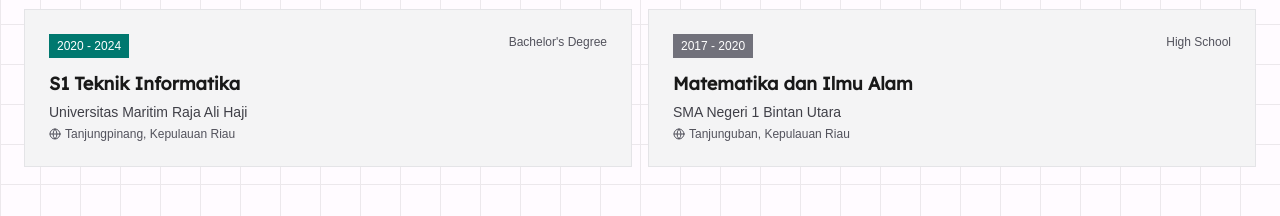
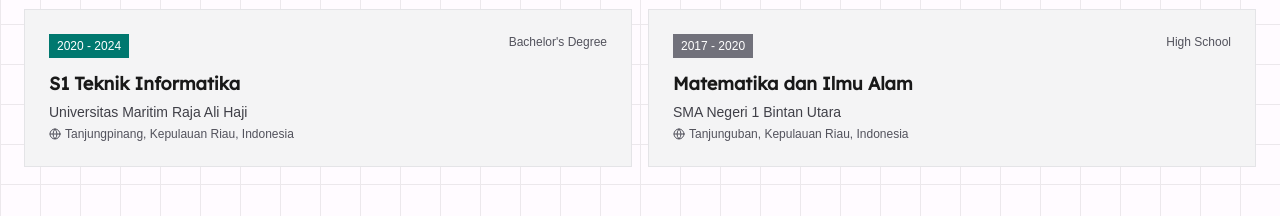
Before and after one commit to arifian853/arifian853.github.io, a Next.js app: page /about in a window 1280 px wide. Shown: the part 1360-1576 px from the top of the page. Built offline with nearby package versions, Linux system fonts and the light colour scheme; a web font is replaced by a local one.

Commit message:
Minor updates

```diff
--- a/app/about/AboutContent.tsx
+++ b/app/about/AboutContent.tsx
@@ -441,7 +441,7 @@
                             </p>
                             <p className="text-zinc-600 dark:text-zinc-400 text-xs flex items-center gap-1">
                                 <Globe className="w-3 h-3" />
-                                Tanjungpinang, Kepulauan Riau
+                                Tanjungpinang, Kepulauan Riau, Indonesia
                             </p>
                         </motion.div>
 
@@ -466,7 +466,7 @@
                             </p>
                             <p className="text-zinc-600 dark:text-zinc-400 text-xs flex items-center gap-1">
                                 <Globe className="w-3 h-3" />
-                                Tanjunguban, Kepulauan Riau
+                                Tanjunguban, Kepulauan Riau, Indonesia
                             </p>
                         </motion.div>
                     </motion.div>
```
